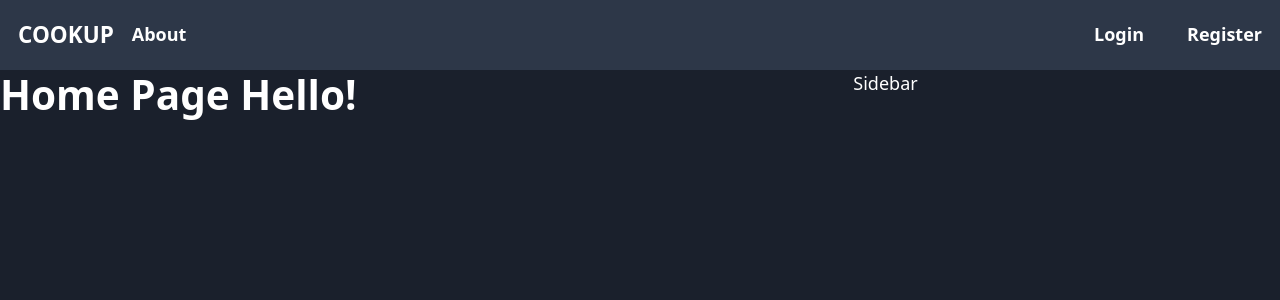
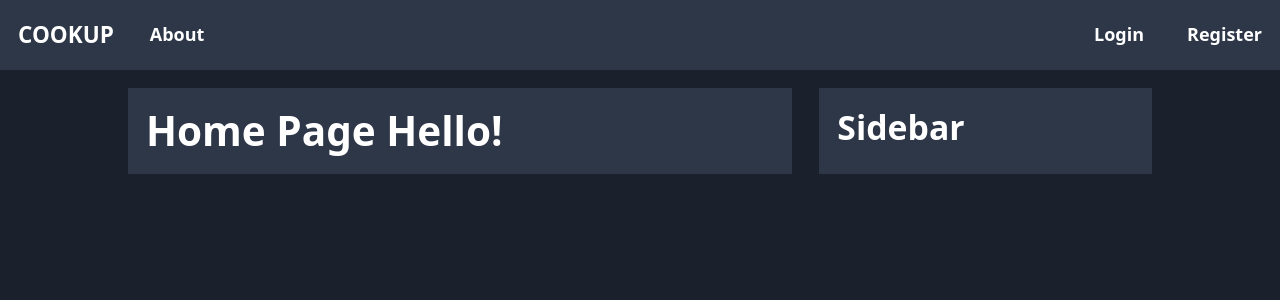
Before and after one commit to davidysoards/cookup, a Django app: page / in a window 1280 px wide. Shown: the top 300 px of the page. Run offline with Django 3.2, Linux system fonts and the light colour scheme; style sheets or scripts are compiled from the project's sources.

Commit message:
Styling main/aside sections

```diff
--- a/sound_share/templates/base.html
+++ b/sound_share/templates/base.html
@@ -12,7 +12,7 @@
     <header class="bg-gray-800 p-4">
       <div class="container flex justify-between">
         <div class="grid grid-cols-2 gap-4 items-center">
-          <a href="{% url 'home' %}" class="text-xl">COOKUP</a>
+          <a href="{% url 'home' %}" class="text-xl mr-4">COOKUP</a>
           <a href="{% url 'about' %}" class="">About</a>
         </div>
         <div class="grid grid-cols-2 gap-4 items-center">
@@ -21,11 +21,13 @@
         </div>
       </div>
     </header>
-    <div class="container flex">
-      <main class="w-2/3">
+    <div class="container max-w-screen-lg md:flex py-4 px-4 lg:px-0">
+      <main class="bg-gray-800 md:w-2/3 md:mr-6  p-4">
         {% block content %} {% endblock content %}
       </main>
-      <aside class="w-1/3">Sidebar</aside>
+      <aside class="bg-gray-800 hidden md:block md:w-1/3 p-4">
+        <h2>Sidebar</h2>
+      </aside>
     </div>
   </body>
 </html>
```
